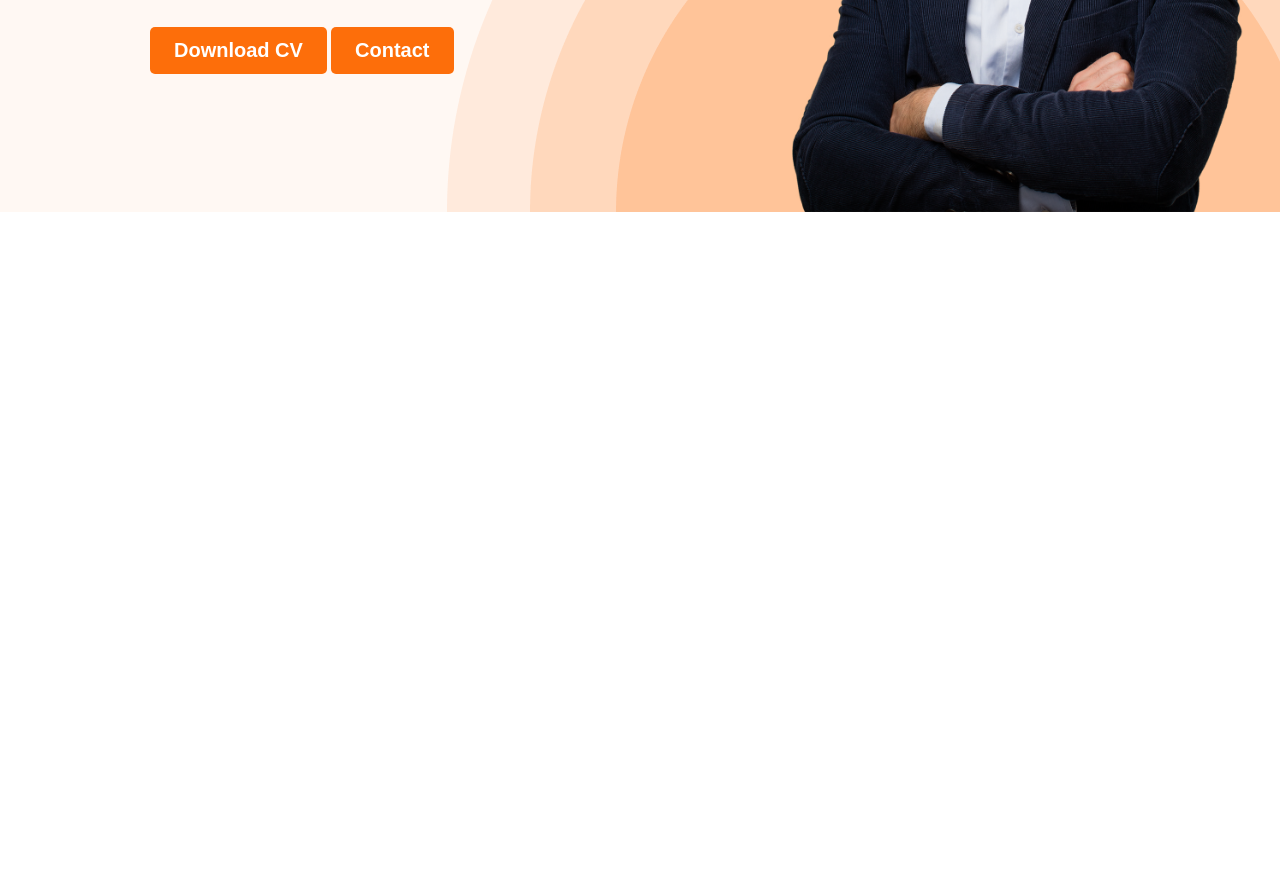
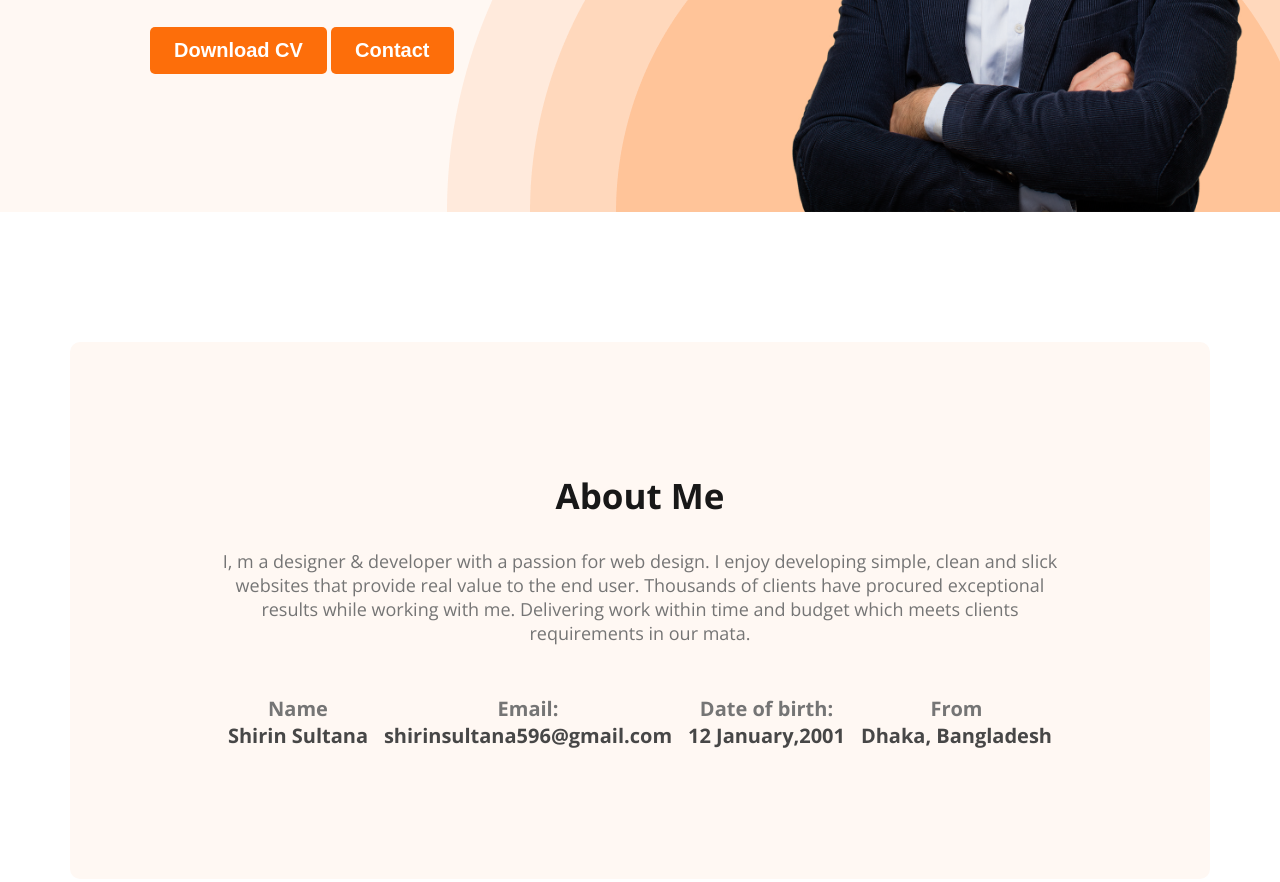
Before and after one commit to ShirinRia/Portfolio_old, a plain HTML site: page index.html in a window 1280 px wide. Shown: the part 479-1361 px from the top of the page. Before the commit the page ends 800 px from the top, so only its background shows below. Drawn offline with nearby package versions, Linux system fonts and the light colour scheme.

Commit message:
About section added

```diff
--- a/index.css
+++ b/index.css
@@ -16,6 +16,18 @@ body{
    font-size: 20px;
    font-weight: 700;
    padding: 12px 24px;
+}
+.sectttl{
+    color: #181818;
+    text-align: center;
+    font-size: 35px;
+    font-weight: 700;
+}
+.secdesc{
+    color: #757575;
+    text-align: center;
+    font-size: 18px;
+    font-weight: 400;
 }
 /* header */
 .header{
@@ -84,3 +96,38 @@ margin-bottom: 20px;
 .bnrtxt{
     margin-bottom: 30px;
 }
+
+
+/* main section */
+/* about */
+main{
+    max-width: 1140px;
+    margin: 0 auto; /*jottuk jayga ase vagavagi kore niye nibe*/
+}
+.about{
+    margin:130px 0px;
+
+
+    padding:130px 150px;
+    border-radius: 10px;
+background-color: #FFF8F3;
+}
+.secdesc{
+    margin: 30px 0 50px;
+}
+.abtinfocnt{
+
+    display: flex;
+    justify-content: space-around;
+}
+.abtinfo{
+
+    color: #757575;
+text-align: center;
+font-size: 20px;
+font-weight: 400;
+}
+.infodesc{
+    color: #474747;
+    font-weight: 700;
+}
--- a/index.html
+++ b/index.html
@@ -35,7 +35,34 @@
     </header>
 
     <main>
-
+        <section class="about">
+            <h3 class="sectttl">
+                About Me
+            </h3>
+            <p class="secdesc">
+                I, m a designer & developer with a passion for web design. I enjoy developing simple, clean and slick websites that provide real value to the end user. Thousands of clients have procured exceptional results while working with me. Delivering work within time and budget which meets clients requirements in our mata.
+            </p>
+            <div class="abtinfocnt">
+                <div class="abtinfo">
+                    <h4 class="infotitle">Name</h4>
+                    <p class="infodesc">Shirin Sultana</p>
+                </div>
+                <div class="abtinfo">
+                    <h4 class="infotitle">Email:</h4>
+                    <p class="infodesc">shirinsultana596@gmail.com</p>
+                </div>
+                <div class="abtinfo">
+                    <h4 class="infotitle">Date of birth:</h4>
+                    <p class="infodesc">
+                        <time date="2001-01-12">12 January,2001</time>
+                    </p>
+                </div>
+                <div class="abtinfo">
+                    <h4 class="infotitle">From</h4>
+                    <p class="infodesc">Dhaka, Bangladesh</p>
+                </div>
+            </div>
+        </section>
     </main>
 
     <footer>
```
